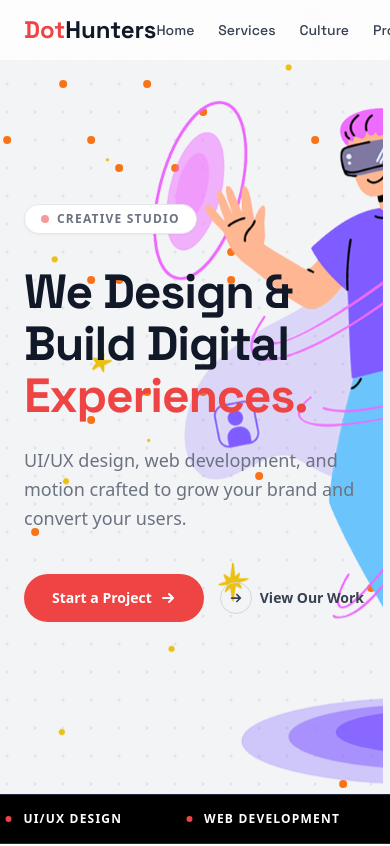
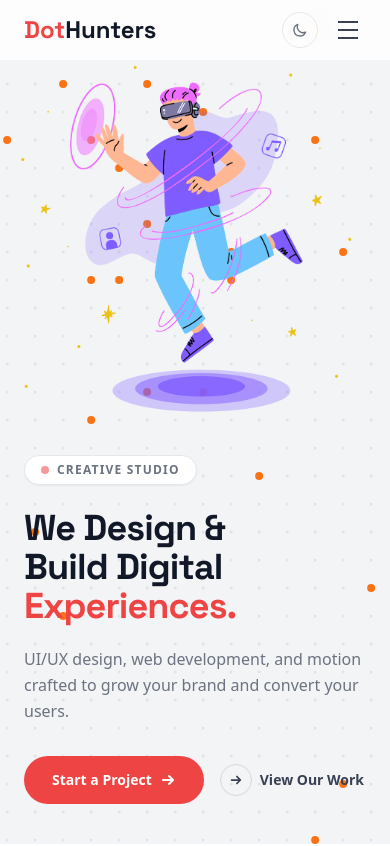
Before and after one commit to janarthan-j/dothunters, a Next.js app: page / in a window 390 px wide. Shown: the top 846 px of the page. Built offline with nearby package versions, Linux system fonts and the light colour scheme.

Commit message:
Mobile friendly home page update

```diff
--- a/src/components/CTASection.js
+++ b/src/components/CTASection.js
@@ -2,7 +2,7 @@ const CTASection = () => {
   return (
     <section className="dot-bg py-10 bg-gray-50 dark:bg-gray-800">
       <div className="max-w-7xl mx-auto px-6 lg:px-8">
-        <div className="border border-gray-200 dark:border-gray-700 rounded-2xl bg-white dark:bg-gray-900 px-10 py-16 md:py-20 flex flex-col md:flex-row md:items-center md:justify-between gap-10">
+        <div className="border border-gray-200 dark:border-gray-700 rounded-2xl bg-white dark:bg-gray-900 px-6 md:px-10 py-10 md:py-16 flex flex-col md:flex-row md:items-center md:justify-between gap-8">
           {/* Left */}
           <div className="max-w-xl">
             <p className="uppercase tracking-widest text-gray-400 dark:text-gray-500 text-sm mb-4">Let&apos;s connect</p>
--- a/src/components/HeroSection.js
+++ b/src/components/HeroSection.js
@@ -6,32 +6,32 @@ const HeroSection = () => {
     <section className="relative bg-gray-100 dark:bg-gray-900 h-screen flex flex-col overflow-hidden">
       <HeroDotGrid />
 
-      {/* Hero image — right side */}
+      {/* Hero image — top-right on mobile (half height), full height on desktop */}
       <img
-        className="absolute top-0 right-0 h-full w-auto object-cover object-left pointer-events-none select-none animate-float"
+        className="absolute top-14 right-0 h-[48%] md:top-0 md:h-full w-auto object-cover object-left pointer-events-none select-none animate-float"
         src="/images/hero.png"
         alt="Hero visual"
       />
 
-      {/* Main content */}
-      <div className="relative z-10 flex flex-col justify-center flex-1 max-w-7xl mx-auto px-6 lg:px-8 w-full pt-16 -mt-8">
+      {/* Main content — bottom on mobile, centered on desktop */}
+      <div className="relative z-10 flex flex-col justify-end md:justify-center flex-1 max-w-7xl mx-auto px-6 lg:px-8 w-full pt-16 pb-10 md:pb-0 md:-mt-8">
         <div className="max-w-2xl">
 
           {/* Badge pill */}
-          <div className="inline-flex items-center gap-2 bg-white dark:bg-gray-800 border border-gray-200 dark:border-gray-700 rounded-full px-4 py-1.5 w-fit mb-8 shadow-sm">
+          <div className="inline-flex items-center gap-2 bg-white dark:bg-gray-800 border border-gray-200 dark:border-gray-700 rounded-full px-4 py-1.5 w-fit mb-6 shadow-sm">
             <span className="w-2 h-2 rounded-full bg-red-500 animate-pulse"></span>
             <span className="text-xs font-semibold uppercase tracking-widest text-gray-500 dark:text-gray-400">Creative Studio</span>
           </div>
 
           {/* Heading */}
-          <h1 className="text-5xl md:text-6xl lg:text-7xl font-bold leading-[1.08] tracking-tight text-gray-900 dark:text-white mb-6">
+          <h1 className="text-4xl sm:text-5xl md:text-6xl lg:text-7xl font-bold leading-[1.08] tracking-tight text-gray-900 dark:text-white mb-5">
             We Design &amp;<br />
             Build Digital<br />
             <span className="text-red-500">Experiences.</span>
           </h1>
 
           {/* Subheading */}
-          <p className="text-gray-500 dark:text-gray-400 text-lg leading-relaxed mb-10 max-w-md">
+          <p className="text-gray-500 dark:text-gray-400 text-base md:text-lg leading-relaxed mb-8 max-w-md">
             UI/UX design, web development, and motion crafted to grow your brand and convert your users.
           </p>
 
@@ -61,8 +61,8 @@ const HeroSection = () => {
         </div>
       </div>
 
-      {/* Marquee pinned to bottom of hero */}
-      <div className="relative z-10 mt-auto">
+      {/* Marquee — hidden on mobile, visible on desktop */}
+      <div className="relative z-10 mt-auto hidden md:block">
         <MarqueeStrip />
       </div>
     </section>
--- a/src/components/Navbar.js
+++ b/src/components/Navbar.js
@@ -1,21 +1,35 @@
 "use client";
+import { useState } from "react";
 import { useTheme } from "@/components/ThemeProvider";
 
 const Navbar = () => {
   const { theme, toggleTheme } = useTheme();
+  const [menuOpen, setMenuOpen] = useState(false);
+
+  const links = [
+    { label: "Home",     href: "/" },
+    { label: "Services", href: "/services" },
+    { label: "Culture",  href: "#" },
+    { label: "Projects", href: "/projects" },
+    { label: "Contact",  href: "/contact" },
+  ];
 
   return (
     <header className="bg-white/80 dark:bg-gray-900/80 backdrop-blur-md border-b border-gray-100 dark:border-gray-800 fixed top-0 left-0 right-0 z-50">
       <div className="max-w-7xl mx-auto px-6 lg:px-8 flex justify-between items-center py-3">
+
+        {/* Logo */}
         <a href="/" className="text-2xl font-bold">
           <span className="text-red-500">Dot</span><span className="dark:text-white">Hunters</span>
         </a>
-        <nav className="flex items-center gap-6 text-sm font-medium">
-          <a href="/" className="text-gray-700 dark:text-gray-300 hover:text-gray-900 dark:hover:text-white">Home</a>
-          <a href="/services" className="text-gray-700 dark:text-gray-300 hover:text-gray-900 dark:hover:text-white">Services</a>
-          <a href="#" className="text-gray-700 dark:text-gray-300 hover:text-gray-900 dark:hover:text-white">Culture</a>
-          <a href="/projects" className="text-gray-700 dark:text-gray-300 hover:text-gray-900 dark:hover:text-white">Projects</a>
-          <a href="/contact" className="text-gray-700 dark:text-gray-300 hover:text-gray-900 dark:hover:text-white">Contact</a>
+
+        {/* Desktop nav */}
+        <nav className="hidden md:flex items-center gap-6 text-sm font-medium">
+          {links.map((l) => (
+            <a key={l.label} href={l.href} className="text-gray-700 dark:text-gray-300 hover:text-gray-900 dark:hover:text-white transition">
+              {l.label}
+            </a>
+          ))}
           <button
             onClick={toggleTheme}
             aria-label="Toggle theme"
@@ -32,7 +46,53 @@ const Navbar = () => {
             )}
           </button>
         </nav>
+
+        {/* Mobile right side */}
+        <div className="flex md:hidden items-center gap-3">
+          <button
+            onClick={toggleTheme}
+            aria-label="Toggle theme"
+            className="w-9 h-9 flex items-center justify-center rounded-full border border-gray-200 dark:border-gray-700 text-gray-500 dark:text-gray-400 transition"
+          >
+            {theme === "dark" ? (
+              <svg className="w-4 h-4" fill="none" viewBox="0 0 24 24" stroke="currentColor" strokeWidth={2}>
+                <path strokeLinecap="round" strokeLinejoin="round" d="M12 3v1m0 16v1m9-9h-1M4 12H3m15.364-6.364l-.707.707M6.343 17.657l-.707.707M17.657 17.657l-.707-.707M6.343 6.343l-.707-.707M12 8a4 4 0 100 8 4 4 0 000-8z" />
+              </svg>
+            ) : (
+              <svg className="w-4 h-4" fill="none" viewBox="0 0 24 24" stroke="currentColor" strokeWidth={2}>
+                <path strokeLinecap="round" strokeLinejoin="round" d="M20.354 15.354A9 9 0 018.646 3.646 9.003 9.003 0 0012 21a9.003 9.003 0 008.354-5.646z" />
+              </svg>
+            )}
+          </button>
+
+          {/* Hamburger */}
+          <button
+            onClick={() => setMenuOpen(!menuOpen)}
+            aria-label="Toggle menu"
+            className="w-9 h-9 flex flex-col items-center justify-center gap-1.5"
+          >
+            <span className={`block w-5 h-0.5 bg-gray-700 dark:bg-gray-300 transition-all duration-300 ${menuOpen ? "rotate-45 translate-y-2" : ""}`} />
+            <span className={`block w-5 h-0.5 bg-gray-700 dark:bg-gray-300 transition-all duration-300 ${menuOpen ? "opacity-0" : ""}`} />
+            <span className={`block w-5 h-0.5 bg-gray-700 dark:bg-gray-300 transition-all duration-300 ${menuOpen ? "-rotate-45 -translate-y-2" : ""}`} />
+          </button>
+        </div>
       </div>
+
+      {/* Mobile menu */}
+      {menuOpen && (
+        <div className="md:hidden border-t border-gray-100 dark:border-gray-800 bg-white dark:bg-gray-900 px-6 py-4 flex flex-col gap-4">
+          {links.map((l) => (
+            <a
+              key={l.label}
+              href={l.href}
+              onClick={() => setMenuOpen(false)}
+              className="text-gray-700 dark:text-gray-300 font-medium text-sm hover:text-red-500 dark:hover:text-red-400 transition py-1"
+            >
+              {l.label}
+            </a>
+          ))}
+        </div>
+      )}
     </header>
   );
 };
--- a/src/components/ProcessSection.js
+++ b/src/components/ProcessSection.js
@@ -42,9 +42,9 @@ const ProcessSection = () => {
         </div>
 
         {/* Steps */}
-        <div className="grid md:grid-cols-4 gap-0">
+        <div className="grid grid-cols-1 md:grid-cols-4 gap-8 md:gap-0">
           {steps.map((step, i) => (
-            <div key={i} className="relative border-t-2 border-black dark:border-white pt-8 pr-8">
+            <div key={i} className="relative border-t-2 border-black dark:border-white pt-8 md:pr-8">
               {/* Step number */}
               <span className="text-xs font-bold tracking-widest text-gray-400 dark:text-gray-500 uppercase">{step.number}</span>
               <h4 className={`text-xl font-bold mt-2 mb-3 dark:text-white`}>{step.title}</h4>
--- a/src/components/ServicesSection.js
+++ b/src/components/ServicesSection.js
@@ -36,7 +36,7 @@ const ServicesSection = () => {
           </Link>
         </div>
 
-        <h2 className="text-4xl md:text-5xl font-bold mb-14 max-w-3xl dark:text-white">
+        <h2 className="text-3xl md:text-4xl lg:text-5xl font-bold mb-10 md:mb-14 max-w-3xl dark:text-white">
           We help you go online &amp; increase your conversion rate.
         </h2>
 
--- a/src/components/TestimonialsSection.js
+++ b/src/components/TestimonialsSection.js
@@ -38,7 +38,7 @@ const TestimonialsSection = () => {
         </div>
 
         {/* Cards */}
-        <div className="grid md:grid-cols-3 gap-8">
+        <div className="grid grid-cols-1 md:grid-cols-3 gap-6">
           {testimonials.map((t, i) => (
             <div
               key={i}
```
